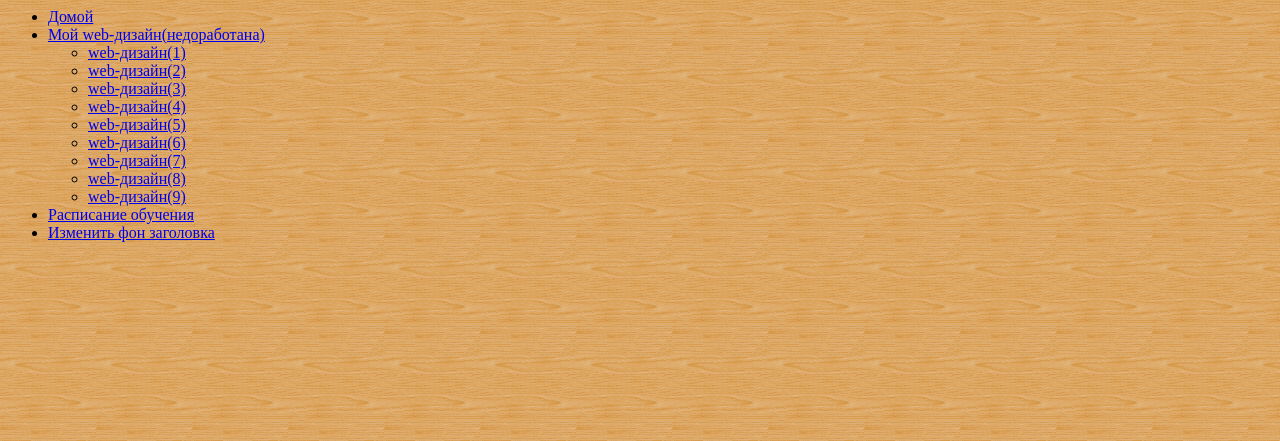
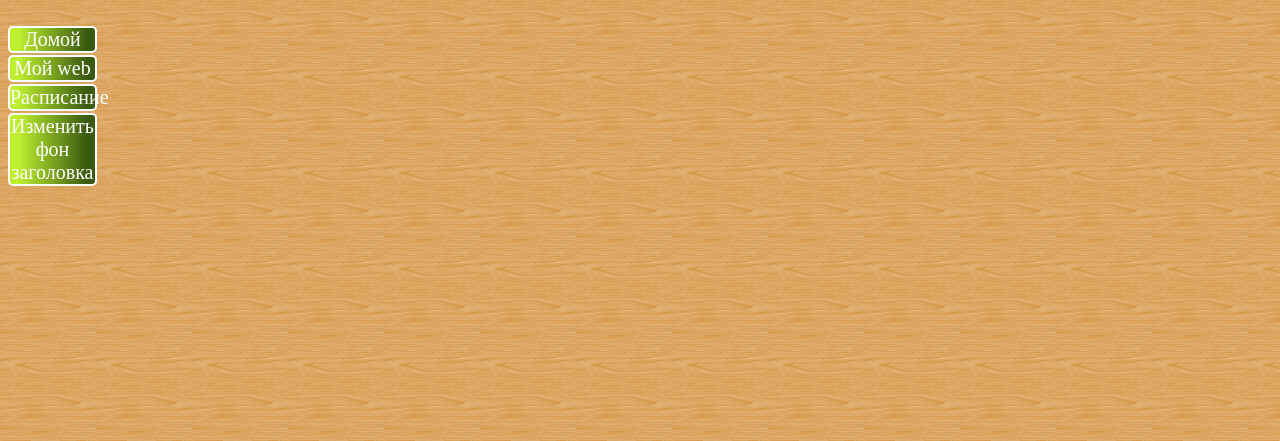
Before and after one commit to Yaroslav132/Yaroslav132.github.io, a PHP site: page /menu.html in a window 1280 px wide. Shown: the top 441 px of the page. Run offline with PHP 8.4, Linux system fonts and the light colour scheme.

Commit message:
init commit

```diff
--- a/common.css
+++ b/common.css
@@ -1,3 +1,6 @@
+.body{
+	background: url(metal_blue.png);
+}
 #плов {
 	color:red;
 	font-size:130%;
@@ -22,4 +25,4 @@
 	vertical-align:-20pt;
 }
 .label{background: #aff;
-	}
+}
--- a/index.html
+++ b/index.html
@@ -6,7 +6,7 @@
 	<link rel="stylesheet" href="" />
 </head>
 	<frameset cols="10%,*">
-		<frame src="menu.html" name="menu" noresize scrolling="auto">
+		<frame src="menu.html" name="menu" noresize scrolling="no">
 		<frameset rows="10%,*">
 		<frame src="js/rain/rain.html" name="label" noresize scrolling="no">
 		<frame src="main.html" name="index" noresize scrolling="auto">
--- a/main.html
+++ b/main.html
@@ -5,7 +5,7 @@
 		<title> Страничка Ярика!!! </title>
 		<link rel=stylesheet href="common.css">
 	</head>
-	<body bgcolor=bbbbff>
+	<body class="body">
 		<p>ЭТОТ ВИРУС УНИЧТОЖИТ ВАШ КОМП</p>
 		<p><i>Ну я же пошутил...</i><br/><ins>А может и нет!!</ins></p>
 		<p size="25px">Сорян за то, что я тупо стырил код джаваскрипта.<br/>Но я обещаю что выучу до такого уровня.</p>
--- /dev/null
+++ b/menu.css
@@ -0,0 +1,30 @@
+a{
+	text-decoration: none;
+	color: white;
+	font-size: 20px;
+}
+ul{
+	list-style: none;
+	display: inline;
+}
+li{
+	background:linear-gradient(to left,#3a5a10 10%,#bdef2f 90%);
+	width:85px;
+	height: ;
+	border: white solid 2px;
+	margin-bottom: 2px;
+	border-radius: 5px;
+	text-align: center;
+}
+li:hover{
+	background:linear-gradient(90deg,#00be78 10%,#00491a 80%);
+
+}
+li>ul{
+	position: absolute;
+	margin-left: -30px;
+	visibility: hidden;
+}
+.menu{	position:absolute;
+		}
+li:hover ul{visibility: visible}
--- a/menu.html
+++ b/menu.html
@@ -1,27 +1,29 @@
 <html>
 	<head>
 		<title>menu</title>
+		<link rel="stylesheet" href="menu.css" />
 	</head>
 	<body background="wood.gif">
-	<nav>
+	<div  class="menu">
 		<ul>
-			<li><a href="main.html" 	    target="index">Домой</a></li>
-			<li><a href="my_works/1.html"   target="index">Мой web-дизайн(недоработана)</a></li>
-			<ul>
-				<li><a href="my_works/1.html"   target="index">web-дизайн(1)</a></li>
-				<li><a href="my_works/2.html"   target="index">web-дизайн(2)</a></li>
-				<li><a href="my_works/3.html"   target="index">web-дизайн(3)</a></li>
-				<li><a href="my_works/4.html"   target="index">web-дизайн(4)</a></li>
-				<li><a href="my_works/5.html"   target="index">web-дизайн(5)</a></li>
-				<li><a href="my_works/6.html"   target="index">web-дизайн(6)</a></li>
-				<li><a href="my_works/7.html"   target="index">web-дизайн(7)</a></li>
-				<li><a href="my_works/8.html"   target="index">web-дизайн(8)</a></li>
-				<li><a href="my_works/9.html"   target="index">web-дизайн(9)</a></li>
-			</ul>
-			<li><a href="time_st/time.html" target="index">Расписание обучения</a></li>
+			<li><a href="main.html"target="index">Домой</a></li>
+			<li><a href="my_works/1.html"target="index">Мой web</a>
+				<ul>
+					<li><a href="my_works/1.html" target="index">web-дизайн(1)</a></li>
+					<li><a href="my_works/2.html" target="index">web-дизайн(2)</a></li>
+					<li><a href="my_works/3.html" target="index">web-дизайн(3)</a></li>
+					<li><a href="my_works/4.html" target="index">web-дизайн(4)</a></li>
+					<li><a href="my_works/5.html" target="index">web-дизайн(5)</a></li>
+					<li><a href="my_works/6.html" target="index">web-дизайн(6)</a></li>
+					<li><a href="my_works/7.html" target="index">web-дизайн(7)</a></li>
+					<li><a href="my_works/8.html" target="index">web-дизайн(8)</a></li>
+					<li><a href="my_works/9.html" target="index">web-дизайн(9)</a></li>
+				</ul>
+			</li>
+			<li><a href="time_st/time.html" target="index">Расписание</a></li>
 			<li><a href="js/star/star.html" target="label">Изменить фон заголовка</a></li>
 		</ul>
-	</nav>
+	</div>
 
 	</body>
 </html>
```
Also changed, not shown: my_works/9.html (+9 -9 lines), metal_blue.png (added).
